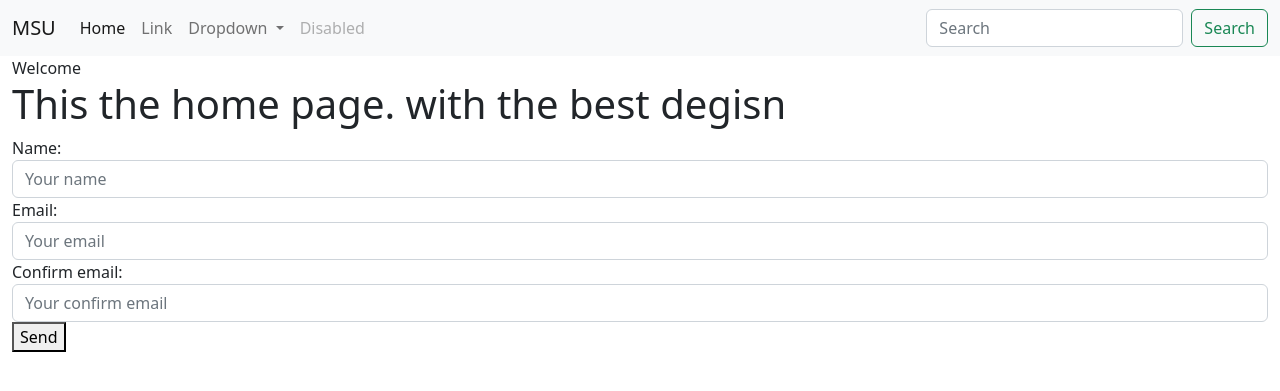
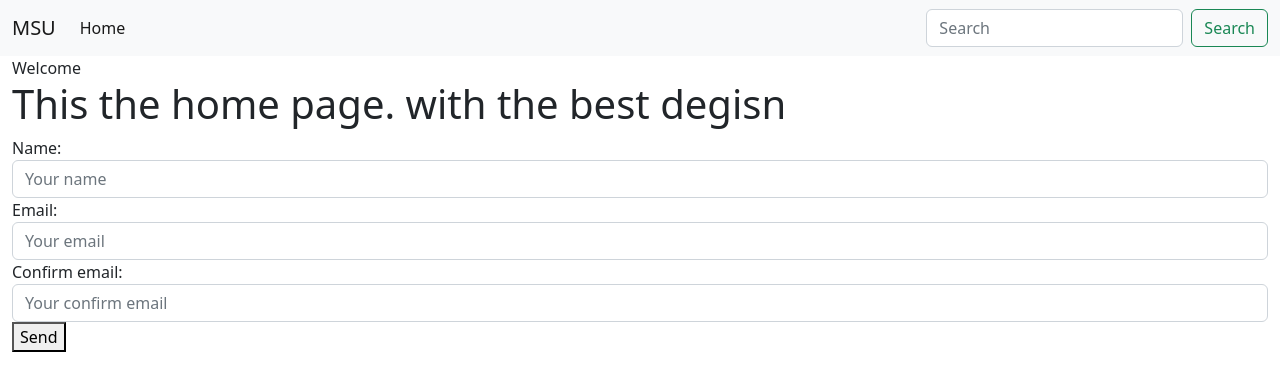
Before and after one commit to ShafaetUllah032/D_first_Project, a Django app: page / in a window 1280 px wide. Shown: the top 391 px of the page. Run offline with Django 5.2, Linux system fonts and the light colour scheme.

Commit message:
Adding something to the navbar

```diff
--- a/landing_pages/admin.py
+++ b/landing_pages/admin.py
@@ -4,7 +4,7 @@ from .models import LandingPageEntry
 # Register your models here.
 
 class LandingPageEntryAdmin(admin.ModelAdmin):
-    list_display=("name","email","timestamp","updated")
+    list_display=("name","email","timestamp","updated", "notes","notes_by")
     search_fields=["name", "email"]
     read_only_fields=["name","email","timestamp","updated"]
 
--- a/landing_pages/models.py
+++ b/landing_pages/models.py
@@ -1,4 +1,7 @@
+from django.conf import settings
 from django.db import models
+
+User=settings.AUTH_USER_MODEL
 
 # Create your models here.
 class LandingPageEntry(models.Model):
@@ -7,7 +10,10 @@ class LandingPageEntry(models.Model):
     email= models.EmailField()
     active = models.BooleanField(default=True)
     timestamp = models.DateTimeField(auto_now_add=True)
+    notes = models.TextField(blank=True, null=True)
+    notes_by = models.ForeignKey(User,blank=True, null=True, on_delete=models.SET_NULL)
     updated= models.DateTimeField(auto_now=True)
+
 
     def __str__(self):
         return f"{self.email}"
--- a/landing_pages/urls.py
+++ b/landing_pages/urls.py
@@ -4,4 +4,5 @@ from . import views   # Importing the views from the current directory
 
 urlpatterns = [
     path("", views.landing_page_entry_list_view),
+    path("notes/", views.entry_list_notes_view),
 ]
--- a/landing_pages/views.py
+++ b/landing_pages/views.py
@@ -1,4 +1,4 @@
-#from django.http import HttpResponse
+from django.http import HttpResponse
 from django.shortcuts import render
 from .forms import LandingPageEntryModelFrom as LandingPageForm
 from .models import LandingPageEntry
@@ -39,13 +39,33 @@ def random_page(request,*args, **kwargs):
 
 
 
-
+# @login_required
+# @user_passes_test(lambda u: u.is_staff)
 
 def landing_page_entry_list_view(request,*args, **kwargs):
 
+    user=request.user
+    if not user.is_authenticated:
+        return HttpResponse("Yous must be logged in to view this page.",status=404)
+    if not user.is_staff:
+        return HttpResponse("You are not authorized to view this page.", status=404)
 
     qs=LandingPageEntry.objects.all()
     context={
         "object_list":qs,
     }
     return render(request, "landing_pages/list.html",context)
+
+
+
+def entry_list_notes_view(request,*args, **kwargs):
+
+
+    qs=LandingPageEntry.objects.none()
+    user=request.user
+    if user.is_authenticated:
+        qs=LandingPageEntry.objects.filter(notes_by=user)
+    context={
+        "object_list":qs,
+    }
+    return render(request, "landing_pages/list.html",context)
--- a/templates/base/navbar.html
+++ b/templates/base/navbar.html
@@ -9,23 +9,18 @@
         <li class="nav-item">
           <a class="nav-link active" aria-current="page" href="#">Home</a>
         </li>
+
+        {% if request.user.is_staff %}
+
         <li class="nav-item">
-          <a class="nav-link" href="#">Link</a>
-        </li>
-        <li class="nav-item dropdown">
-          <a class="nav-link dropdown-toggle" href="#" role="button" data-bs-toggle="dropdown" aria-expanded="false">
-            Dropdown
-          </a>
-          <ul class="dropdown-menu">
-            <li><a class="dropdown-item" href="#">Action</a></li>
-            <li><a class="dropdown-item" href="#">Another action</a></li>
-            <li><hr class="dropdown-divider"></li>
-            <li><a class="dropdown-item" href="#">Something else here</a></li>
-          </ul>
+          <a class="nav-link" href="/entries/notes/"> Notes </a>
         </li>
         <li class="nav-item">
-          <a class="nav-link disabled">Disabled</a>
+          <a class="nav-link" href=" ">Entries</a>
         </li>
+
+        {% endif %}
+
       </ul>
       <form class="d-flex" role="search">
         <input name="query" class="form-control me-2" type="search" placeholder="Search" aria-label="Search">
```
Also changed, not shown: templates/landing_pages/list.html (+6 -1 lines), landing_pages/migrations/0004_landingpageentry_notes.py (added), landing_pages/migrations/0005_landingpageentry_notes_by.py (added).
